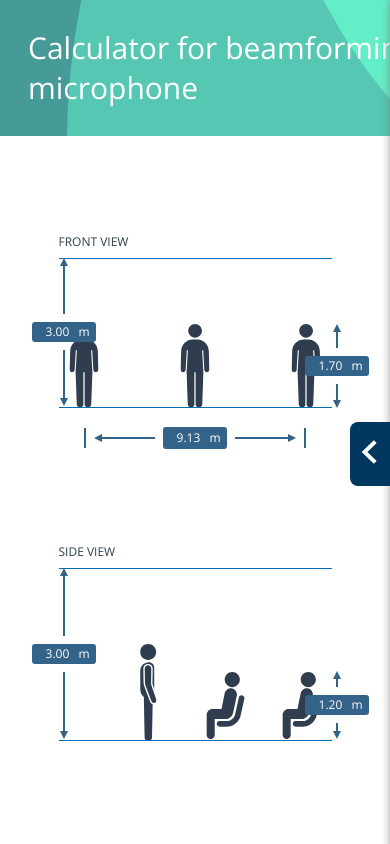
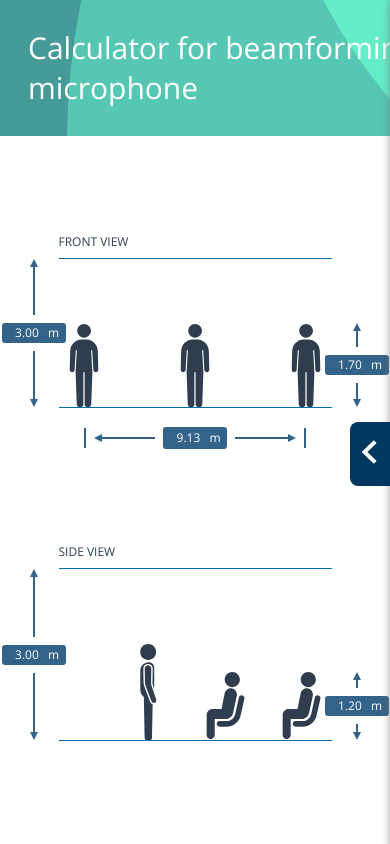
Before and after one commit to TE-9004062290/aerosmith-system-calculator, an Angular app: page /calculator in a window 390 px wide. Shown: the top 844 px of the page. Built offline with nearby package versions, Linux system fonts and the light colour scheme.

Commit message:
Better positioning of vertical measurement bars relative to the sides of the stages.
Increased sidebar breakpoint for toggle behavior from 768px to 992px.

```diff
--- a/src/app/components/graphical-stage-side/graphical-stage-side.component.html
+++ b/src/app/components/graphical-stage-side/graphical-stage-side.component.html
@@ -1,7 +1,8 @@
 
 <div class="graphical-output-side" [ngClass]="{ 'has-output': calculatorService.hasFreshOutput, 'is-printing': isPrinting }">
     <div class="stage-info-wrapper" [ngStyle]="{'height': stageHeight + 'px'}">
-        <div class="measuring-stick-overlay" style="position: absolute; top: 0; left: 10%;">
+        <div #wrapper class="stage-wrapper">
+            <div class="measuring-stick-overlay ceiling-height">
                 <app-measuring-stick orientation="vertical" [height]="stageHeight"
                     [isInput]="true"
                     thinModeDirection="left"
@@ -22,7 +23,6 @@
                     (updated)="updateInput('audienceHeight', $event)"
                 ></app-measuring-stick>
             </div>
-        <div #wrapper class="stage-wrapper">
             <div #container class="stage-outer-container">
                 <div class="stage-label">Side view</div>
                 <div class="stage-inner-container">
--- a/src/app/components/graphical-stage-side/graphical-stage-side.component.scss
+++ b/src/app/components/graphical-stage-side/graphical-stage-side.component.scss
@@ -119,21 +119,15 @@
             }
         }
     }
-    &.presenter-height, &.audience-height, &.extender-length {
+    &.audience-height, &.ceiling-height {
         position: absolute;
-        left: 84%;
-        @media screen and (max-width: 767px) {
-            left: 80%;
-        }
-    }
-    &.presenter-height {
-        bottom: 0;
     }
     &.audience-height {
         bottom: 0;
+        left: 100%;
     }
-    &.extender-length {
-        top: 0;
+    &.ceiling-height {
+        left: calc(0% - 50px);
     }
 }
 
--- a/src/app/components/graphical-stage-top/graphical-stage-top.component.html
+++ b/src/app/components/graphical-stage-top/graphical-stage-top.component.html
@@ -1,6 +1,7 @@
 <div class="graphical-output-top" [ngClass]="{ 'has-output': calculatorService.hasFreshOutput, 'is-printing': isPrinting }">
     <div class="stage-info-wrapper">
-        <div class="measuring-stick-overlay" style="position: absolute; top: 0; left: 10%;">
+        <div #wrapper class="stage-wrapper">
+            <div class="measuring-stick-overlay lecture-width">
                 <app-measuring-stick orientation="vertical" [height]="stageHeight"
                     [isInput]="true"
                     thinModeDirection="left"
@@ -10,7 +11,6 @@
                     (updated)="updateInput('lectureWidth', $event)"
                 ></app-measuring-stick>
             </div>
-        <div #wrapper class="stage-wrapper">
             <div #container class="stage-outer-container">
                 <div class="stage-label">Top view</div>
                 <div class="stage-inner-container">
--- a/src/app/components/graphical-stage-top/graphical-stage-top.component.scss
+++ b/src/app/components/graphical-stage-top/graphical-stage-top.component.scss
@@ -150,37 +150,9 @@
 
 .measuring-stick-overlay {
     z-index: 100;
-    &.audience-distance-side {
-        display: flex;
+    &.lecture-width {
         position: absolute;
-        top: calc(100% + 20px);
-        transition: left .25s linear, width .25s linear;
-        .warning {
-            display: flex;
-            margin-left: 6px;
-            .warning-text {
-                margin-left: 4px;
-                font-size: 12px;
-                line-height: 18px;
-                color: #494949;
-            }
-        }
-    }
-    &.presenter-height, &.audience-height, &.extender-length {
-        position: absolute;
-        left: 84%;
-        @media screen and (max-width: 767px) {
-            left: 80%;
-        }
-    }
-    &.presenter-height {
-        bottom: 0;
-    }
-    &.audience-height {
-        bottom: 0;
-    }
-    &.extender-length {
-        top: 0;
+        left: calc(0% - 50px);
     }
 }
 
--- a/src/app/components/graphical-stage/graphical-stage.component.html
+++ b/src/app/components/graphical-stage/graphical-stage.component.html
@@ -1,39 +1,6 @@
 <div class="graphical-output" [ngClass]="{'has-output': calculatorService.hasFreshOutput, 'is-printing': isPrinting }" [attr.app-display-mode]="RatioModeEnum[ratioMode] | lowercase">
     <div class="graphical-output-front" *ngIf="calculatorService.reinforcePresenter || calculatorService.recordPresenter || !calculatorService.designForActive">
         <div class="stage-info-wrapper">
-            <div class="measuring-stick-overlay" style="position: absolute; top: 0; left: 10%;">
-                <app-measuring-stick orientation="vertical"
-                    [height]="stageHeight"
-                    thinModeDirection="left"
-                    [isInput]="true"
-                    [inputMin]="CalculatorMins.ceilingHeight"
-                    [inputMax]="CalculatorMaxes.ceilingHeight"
-                    [inputValue]="calculatorService.ceilingHeight"
-                    (updated)="updateInput('ceilingHeight', $event)"
-                ></app-measuring-stick>
-            </div>
-            <div class="measuring-stick-overlay presenter-height">
-                <app-measuring-stick orientation="vertical"
-                    [height]="presenterWidth / graphicsService.presenterWidthHeight"
-                    thinModeDirection="right"
-                    [isInput]="true"
-                    [inputMin]="CalculatorMins.presenterHeight"
-                    [inputMax]="CalculatorMaxes.presenterHeight"
-                    step="0.1"
-                    [inputValue]="calculatorService.presenterHeight"
-                    (updated)="updateInput('presenterHeight', $event)"
-                ></app-measuring-stick>
-            </div>
-            <div *ngIf="calculatorService.hasFreshOutput && extenderLength > 0" class="measuring-stick-overlay extender-length" @animateOutputArea>
-                <app-measuring-stick orientation="vertical"
-                    [height]="extenderLength"
-                    thinModeDirection="right"
-                    [isInput]="!calculatorService.extenderRequired"
-                    step="0.5"
-                    [inputValue]="calculatorService.extenderLength"
-                    (updated)="updateInput('inputExtenderLength', $event)"
-                ></app-measuring-stick>
-            </div>
             <div class="measuring-stick-overlay lectureWidth" style="position: absolute; margin: 0 auto; bottom: -40px; width: 100%;">
                 <app-measuring-stick orientation="horizontal"
                     [width]="stageWidth"
@@ -72,6 +39,39 @@
                 </ng-container>
             </ng-container>
             <div #wrapper class="stage-wrapper" [attr.app-display-mode]="RatioModeEnum[ratioMode] | lowercase">
+                <div class="measuring-stick-overlay ceiling-height">
+                    <app-measuring-stick orientation="vertical"
+                        [height]="stageHeight"
+                        thinModeDirection="left"
+                        [isInput]="true"
+                        [inputMin]="CalculatorMins.ceilingHeight"
+                        [inputMax]="CalculatorMaxes.ceilingHeight"
+                        [inputValue]="calculatorService.ceilingHeight"
+                        (updated)="updateInput('ceilingHeight', $event)"
+                    ></app-measuring-stick>
+                </div>
+                <div class="measuring-stick-overlay presenter-height">
+                    <app-measuring-stick orientation="vertical"
+                        [height]="presenterWidth / graphicsService.presenterWidthHeight"
+                        thinModeDirection="right"
+                        [isInput]="true"
+                        [inputMin]="CalculatorMins.presenterHeight"
+                        [inputMax]="CalculatorMaxes.presenterHeight"
+                        step="0.1"
+                        [inputValue]="calculatorService.presenterHeight"
+                        (updated)="updateInput('presenterHeight', $event)"
+                    ></app-measuring-stick>
+                </div>
+                <div *ngIf="calculatorService.hasFreshOutput && extenderLength > 0" class="measuring-stick-overlay extender-length" @animateOutputArea>
+                    <app-measuring-stick orientation="vertical"
+                        [height]="extenderLength"
+                        thinModeDirection="right"
+                        [isInput]="!calculatorService.extenderRequired"
+                        step="0.5"
+                        [inputValue]="calculatorService.extenderLength"
+                        (updated)="updateInput('inputExtenderLength', $event)"
+                    ></app-measuring-stick>
+                </div>
                 <div class="stage-label">Front view</div>
                 <div class="stage-outer-container">
                     <div #container class="stage-inner-container">
--- a/src/app/components/graphical-stage/graphical-stage.component.scss
+++ b/src/app/components/graphical-stage/graphical-stage.component.scss
@@ -110,36 +110,19 @@
 
 .measuring-stick-overlay {
     z-index: 100;
-    &.audience-distance-side {
-        display: flex;
+    &.presenter-height, &.ceiling-height, &.extender-length {
         position: absolute;
-        top: calc(100% + 20px);
-        transition: left .25s linear, width .25s linear;
-        .warning {
-            display: flex;
-            .warning-text {
-                margin-left: 4px;
-                font-size: 12px;
-                line-height: 18px;
-                color: #494949;
-            }
-        }
-    }
-    &.presenter-height, &.audience-height, &.extender-length {
-        position: absolute;
-        left: 84%;
-        @media screen and (max-width: 767px) {
-            left: 80%;
-        }
     }
     &.presenter-height {
         bottom: 0;
+        left: 100%;
     }
-    &.audience-height {
-        bottom: 0;
+    &.ceiling-height {
+        left: calc(0% - 50px);
     }
     &.extender-length {
         top: 0;
+        left: 100%;
     }
 }
 
--- a/src/app/main/calculation-theatre/calculation-theatre.component.scss
+++ b/src/app/main/calculation-theatre/calculation-theatre.component.scss
@@ -74,7 +74,7 @@
     overflow-x: hidden;
 }
 
-@media screen and (max-width: 767px) {
+@media screen and (max-width: 992px) {
     .main {
         display: flex;
         flex-direction: column;
```
Lines whose indentation alone changed are shown as unchanged.
